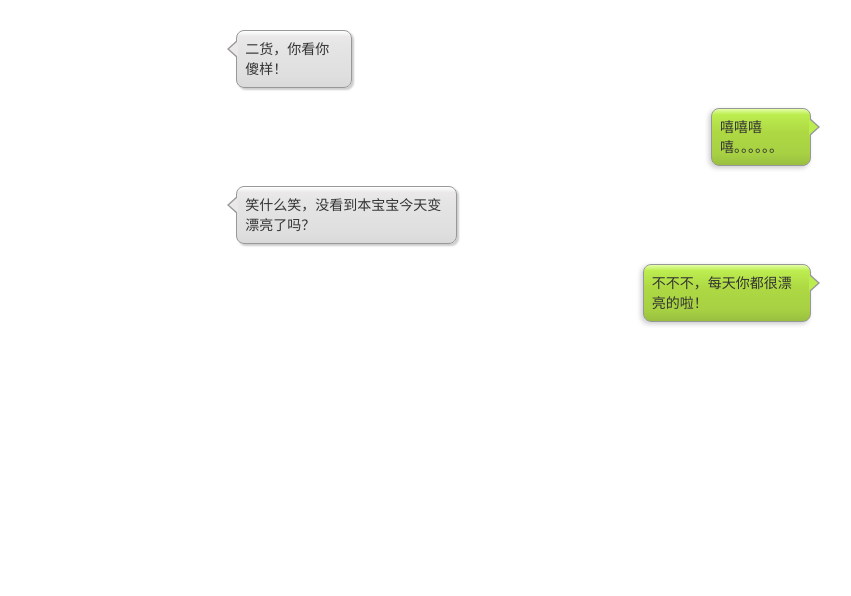
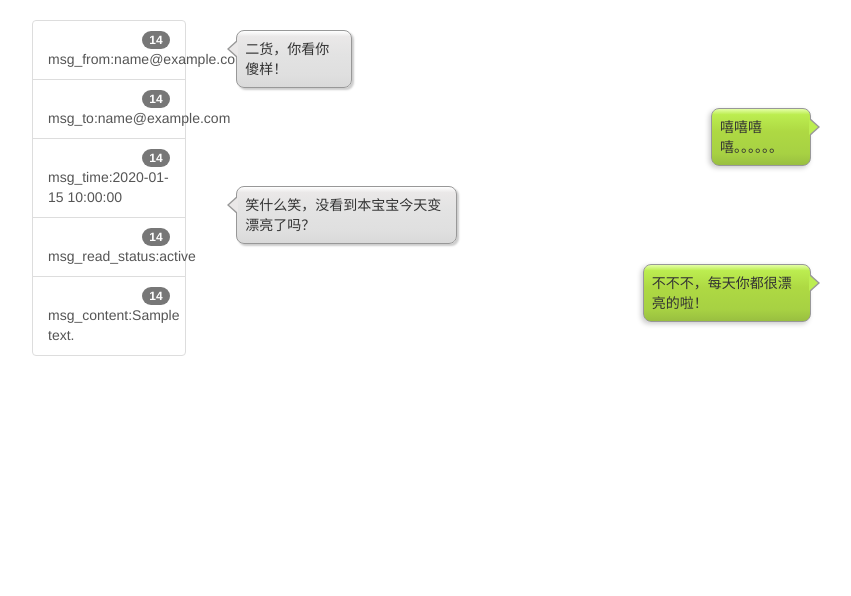
Before and after one commit to USER0308/IBMclubBBS, a Django app: template IBMsite/templates/chat_templates.html in a window 1280 px wide. Shown: the part 52-648 px from the top of the page, without its empty margins (96-947 px from the left). Run offline with Django 3.2, Linux system fonts and the light colour scheme; the template is opened without the code that fills it: most values are stand-ins (such as "Sample title", 1, 10 or a date in 2020); some libraries are stand-ins or nearby versions.

```diff
--- a/IBMsite/mysite/admin.py
+++ b/IBMsite/mysite/admin.py
@@ -2,7 +2,7 @@
 from __future__ import unicode_literals
 
 from django.contrib import admin
-from .models import Application_Model,Member_Model,Post_Model
+from .models import Application_Model,Member_Model,Post_Model,Chat_Model
 # Register your models here.
 class Application_ModelAdmin(admin.ModelAdmin):
 	list_display = ( 'applicant_name','apply_department' )
@@ -13,6 +13,10 @@ class Member_ModelAdmin(admin.ModelAdmin):
 class Post_ModelAdmin(admin.ModelAdmin):
 	list_display = ( 'theme','author','time','section' )
 
+class Chat_ModelAdmin(admin.ModelAdmin):
+	list_display = ( 'msg_from','msg_to','read_status','time' )
+
 admin.site.register(Application_Model,Application_ModelAdmin)
 admin.site.register(Member_Model,Member_ModelAdmin)
 admin.site.register(Post_Model,Post_ModelAdmin)
+admin.site.register(Chat_Model,Chat_ModelAdmin)
--- a/IBMsite/mysite/views/chat.py
+++ b/IBMsite/mysite/views/chat.py
@@ -16,4 +16,4 @@ def chat(request):
     obj = get_object_or_404(Member_Model,email=get_email)
     query_set = Chat_Model.objects.filter(msg_to=obj)
     print query_set
-    return render(request,"chat_templates.html")
+    return render(request,"chat_templates.html",{'query_set': query_set})
--- a/IBMsite/templates/chat_templates.html
+++ b/IBMsite/templates/chat_templates.html
@@ -1,4 +1,30 @@
 {% extends "base_with_header_footer.html" %}
+    {% block main-left %}
+        {% for item in query_set %}
+            <div class="list-group">
+                <button type="button" class="list-group-item">
+                    <span class="badge">14</span>
+                    msg_from:{{ item.msg_from.email }}
+                </button>
+                <button type="button" class="list-group-item">
+                    <span class="badge">14</span>
+                    msg_to:{{ item.msg_to.email }}
+                </button>
+                <button type="button" class="list-group-item">
+                    <span class="badge">14</span>
+                    msg_time:{{ item.time|date:"Y-m-d H:i:s" }}
+                </button>
+                <button type="button" class="list-group-item">
+                    <span class="badge">14</span>
+                    msg_read_status:{{ item.read_status }}
+                </button>
+                <button type="button" class="list-group-item">
+                    <span class="badge">14</span>
+                    msg_content:{{ item.content }}
+                </button>
+            </div>
+        {% endfor %}
+    {% endblock %}
 {% block main-middle %}
 <div>
     <div class="leftd">
```
